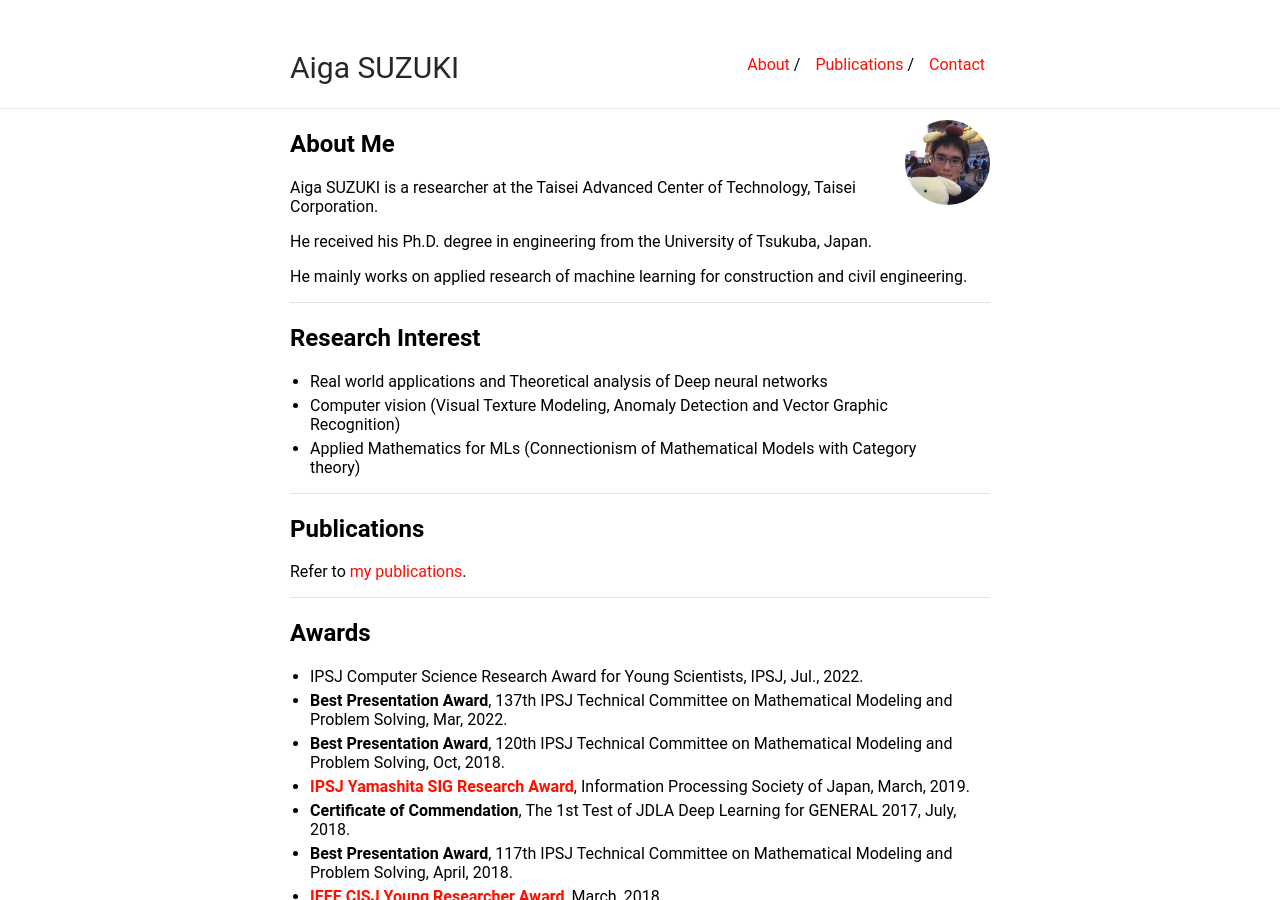
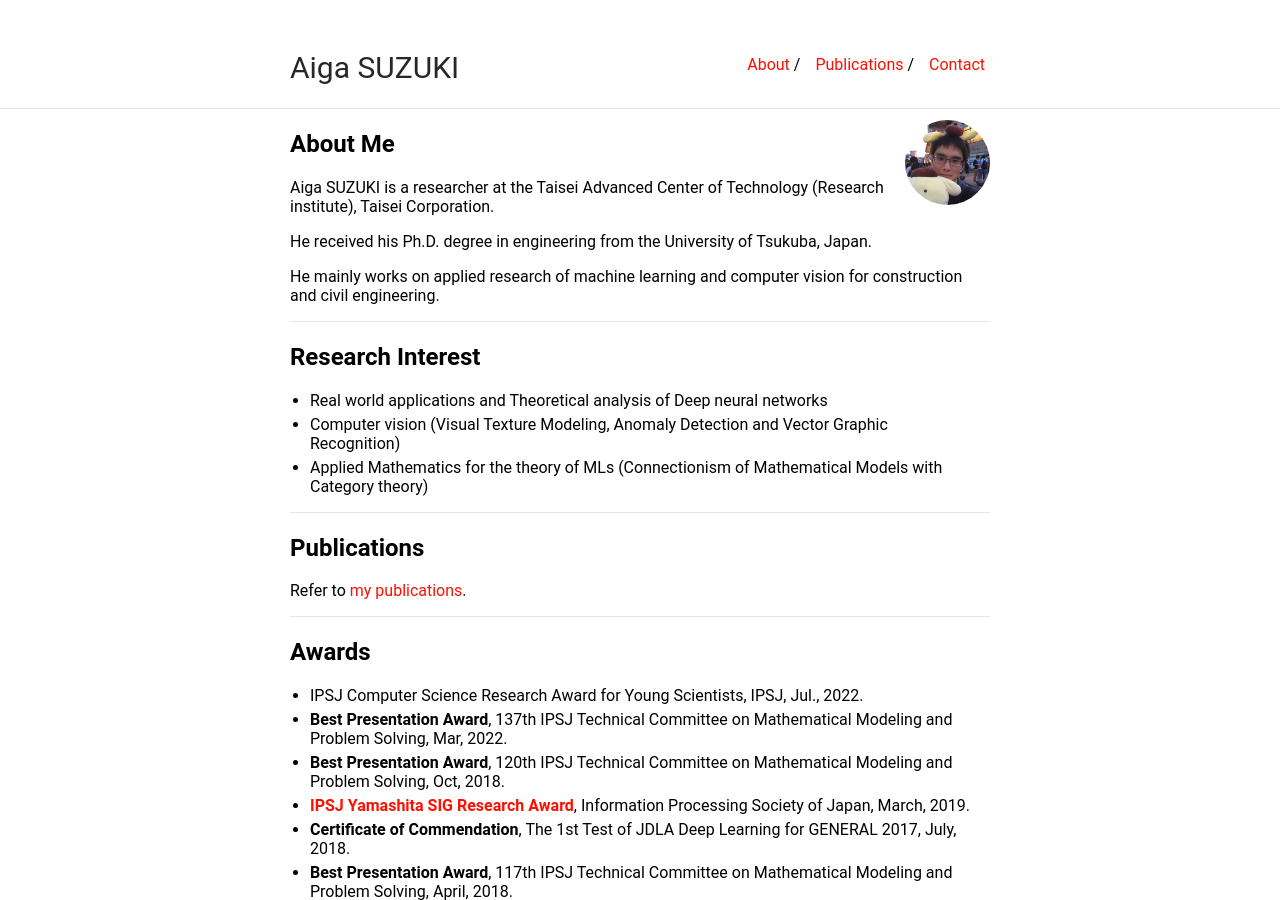
Before and after one commit to tochikuji/tochikuji.github.io, a Jekyll site: the page built from index.md, in a window 1280 px wide and 900 px high. Built offline with Jekyll 4.4.1, drawn with Linux system fonts in a browser that asks for light colours.

Commit message:
update index

```diff
--- a/index.md
+++ b/index.md
@@ -7,11 +7,11 @@ title: Aiga SUZUKI's Personal Homepage
 
 ## About Me
 
-Aiga SUZUKI is a researcher at the Taisei Advanced Center of Technology, Taisei Corporation.
+Aiga SUZUKI is a researcher at the Taisei Advanced Center of Technology (Research institute), Taisei Corporation.
 
 He received his Ph.D. degree in engineering from the University of Tsukuba, Japan.
 
-He mainly works on applied research of machine learning for construction and civil engineering.
+He mainly works on applied research of machine learning and computer vision for construction and civil engineering.
 
 ----
 
@@ -20,7 +20,7 @@ He mainly works on applied research of machine learning for construction and civ
 
 - Real world applications and Theoretical analysis of Deep neural networks
 - Computer vision (Visual Texture Modeling, Anomaly Detection and Vector Graphic Recognition)
-- Applied Mathematics for MLs (Connectionism of Mathematical Models with Category theory)
+- Applied Mathematics for the theory of MLs (Connectionism of Mathematical Models with Category theory)
 
 ----
 
```
